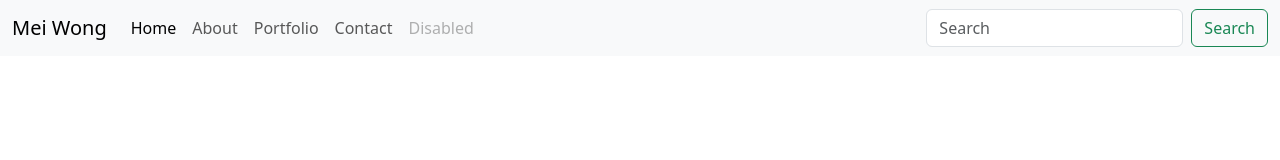
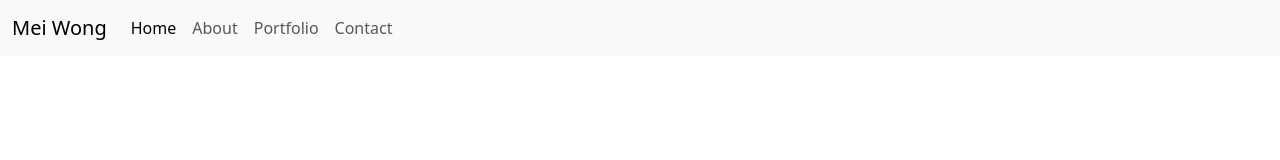
Before and after one commit to fspruce/portfolio-bootstrap-demo, a plain HTML site: page index.html in a window 1280 px wide. Drawn offline with nearby package versions, Linux system fonts and the light colour scheme.

Commit message:
Remove disabled item and search bar from navbar

```diff
--- a/index.html
+++ b/index.html
@@ -28,14 +28,7 @@
         <li class="nav-item">
           <a class="nav-link" href="#contact">Contact</a>
         </li>
-        <li class="nav-item">
-          <a class="nav-link disabled" aria-disabled="true">Disabled</a>
-        </li>
       </ul>
-      <form class="d-flex" role="search">
-        <input class="form-control me-2" type="search" placeholder="Search" aria-label="Search"/>
-        <button class="btn btn-outline-success" type="submit">Search</button>
-      </form>
     </div>
   </div>
 </nav>
```
